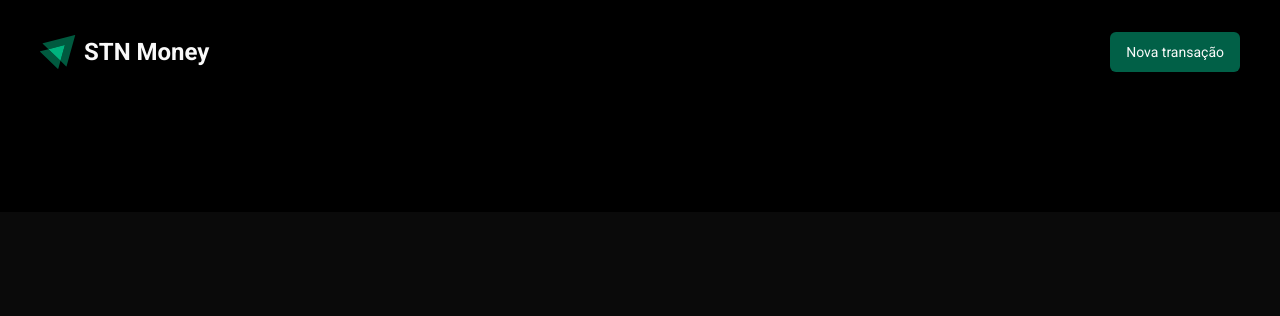
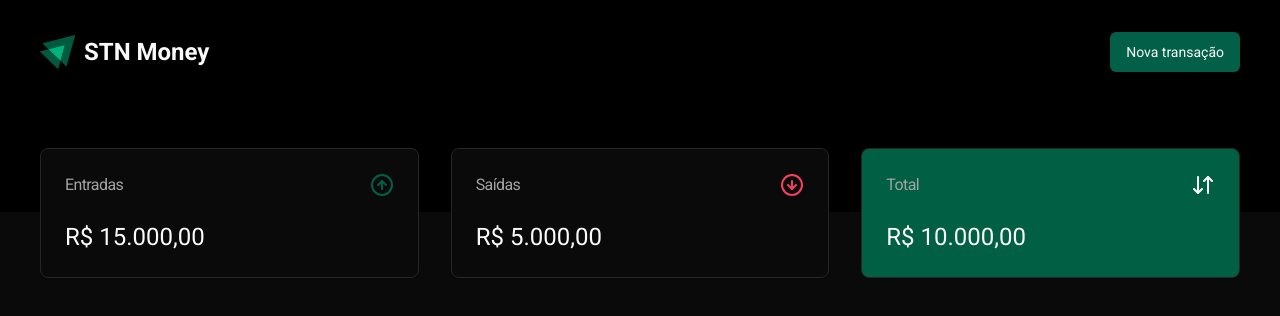
Before and after one commit to steniomoreira/stn-money, a Next.js app: page /transactions in a window 1280 px wide. Shown: the top 316 px of the page. Built offline with nearby package versions, Linux system fonts and the light colour scheme.

Commit message:
feat: add card info component and format currency util

```diff
--- a/src/app/layout.tsx
+++ b/src/app/layout.tsx
@@ -20,7 +20,7 @@ export default function RootLayout({
 }>) {
   return (
     <html lang="pt-br">
-      <body className={`${roboto.className} antialiased dark`}>{children}</body>
+      <body className={`${roboto.className} dark antialiased`}>{children}</body>
     </html>
   );
 }
--- /dev/null
+++ b/src/app/transactions/components/card-info.tsx
@@ -0,0 +1,29 @@
+import { ReactNode } from "react";
+
+import { Card, CardContent, CardHeader, CardTitle } from "@/components/ui/card";
+import { formatCurrency } from "@/utils/formatter";
+
+interface ICardInfoProps {
+  title: string;
+  icon: ReactNode;
+  amount: number;
+  className?: string;
+}
+
+function CardInfo({ title, icon, amount, className }: ICardInfoProps) {
+  return (
+    <Card className={className}>
+      <CardHeader>
+        <CardTitle className="flex items-center justify-between">
+          <p className="text-muted-foreground text-base font-normal">{title}</p>
+          {icon}
+        </CardTitle>
+      </CardHeader>
+      <CardContent>
+        <p className="text-2xl">{formatCurrency(amount)}</p>
+      </CardContent>
+    </Card>
+  );
+}
+
+export default CardInfo;
--- a/src/components/header.tsx
+++ b/src/app/transactions/components/header-transactions.tsx
@@ -1,8 +1,8 @@
 import Image from "next/image";
 
-import { Button } from "./ui/button";
+import { Button } from "@/components/ui/button";
 
-function Header() {
+function HeaderTransactions() {
   return (
     <header className="h-[212px] bg-black p-4 pt-8">
       <div className="m-auto flex max-w-[1200px] items-center justify-between">
@@ -23,4 +23,4 @@ function Header() {
   );
 }
 
-export default Header;
+export default HeaderTransactions;
--- a/src/app/transactions/page.tsx
+++ b/src/app/transactions/page.tsx
@@ -1,7 +1,37 @@
-import Header from "@/components/header";
+import { ArrowDownUp, CircleArrowDown, CircleArrowUp } from "lucide-react";
+
+import CardInfo from "./components/card-info";
+import HeaderTransactions from "./components/header-transactions";
 
 function TransactionsPage() {
-  return <Header />;
+  return (
+    <>
+      <HeaderTransactions />
+
+      <main>
+        <div className="m-auto flex max-w-[1200px] flex-col">
+          <div className="-mt-16 grid grid-cols-3 gap-8">
+            <CardInfo
+              title="Entradas"
+              icon={<CircleArrowUp className="text-green_stn" />}
+              amount={15000}
+            />
+            <CardInfo
+              title="Saídas"
+              icon={<CircleArrowDown className="text-rose-500" />}
+              amount={5000}
+            />
+            <CardInfo
+              title="Total"
+              icon={<ArrowDownUp />}
+              amount={10000}
+              className="bg-green_stn"
+            />
+          </div>
+        </div>
+      </main>
+    </>
+  );
 }
 
 export default TransactionsPage;
--- /dev/null
+++ b/src/components/ui/card.tsx
@@ -0,0 +1,86 @@
+import * as React from "react";
+
+import { cn } from "@/lib/utils";
+
+const Card = React.forwardRef<
+  HTMLDivElement,
+  React.HTMLAttributes<HTMLDivElement>
+>(({ className, ...props }, ref) => (
+  <div
+    ref={ref}
+    className={cn(
+      "bg-card text-card-foreground rounded-lg border shadow-sm",
+      className,
+    )}
+    {...props}
+  />
+));
+Card.displayName = "Card";
+
+const CardHeader = React.forwardRef<
+  HTMLDivElement,
+  React.HTMLAttributes<HTMLDivElement>
+>(({ className, ...props }, ref) => (
+  <div
+    ref={ref}
+    className={cn("flex flex-col space-y-1.5 p-6", className)}
+    {...props}
+  />
+));
+CardHeader.displayName = "CardHeader";
+
+const CardTitle = React.forwardRef<
+  HTMLDivElement,
+  React.HTMLAttributes<HTMLDivElement>
+>(({ className, ...props }, ref) => (
+  <div
+    ref={ref}
+    className={cn(
+      "text-2xl font-semibold leading-none tracking-tight",
+      className,
+    )}
+    {...props}
+  />
+));
+CardTitle.displayName = "CardTitle";
+
+const CardDescription = React.forwardRef<
+  HTMLDivElement,
+  React.HTMLAttributes<HTMLDivElement>
+>(({ className, ...props }, ref) => (
+  <div
+    ref={ref}
+    className={cn("text-muted-foreground text-sm", className)}
+    {...props}
+  />
+));
+CardDescription.displayName = "CardDescription";
+
+const CardContent = React.forwardRef<
+  HTMLDivElement,
+  React.HTMLAttributes<HTMLDivElement>
+>(({ className, ...props }, ref) => (
+  <div ref={ref} className={cn("p-6 pt-0", className)} {...props} />
+));
+CardContent.displayName = "CardContent";
+
+const CardFooter = React.forwardRef<
+  HTMLDivElement,
+  React.HTMLAttributes<HTMLDivElement>
+>(({ className, ...props }, ref) => (
+  <div
+    ref={ref}
+    className={cn("flex items-center p-6 pt-0", className)}
+    {...props}
+  />
+));
+CardFooter.displayName = "CardFooter";
+
+export {
+  Card,
+  CardContent,
+  CardDescription,
+  CardFooter,
+  CardHeader,
+  CardTitle,
+};
--- /dev/null
+++ b/src/utils/formatter.ts
@@ -0,0 +1,6 @@
+export const formatCurrency = (value: number) => {
+  return new Intl.NumberFormat("pt-BR", {
+    style: "currency",
+    currency: "BRL",
+  }).format(value);
+};
--- a/tailwind.config.ts
+++ b/tailwind.config.ts
@@ -11,54 +11,54 @@ export default {
   theme: {
     extend: {
       colors: {
-  			background: 'hsl(var(--background))',
-  			foreground: 'hsl(var(--foreground))',
+        background: "hsl(var(--background))",
+        foreground: "hsl(var(--foreground))",
         card: {
-  				DEFAULT: 'hsl(var(--card))',
-  				foreground: 'hsl(var(--card-foreground))'
+          DEFAULT: "hsl(var(--card))",
+          foreground: "hsl(var(--card-foreground))",
         },
         popover: {
-  				DEFAULT: 'hsl(var(--popover))',
-  				foreground: 'hsl(var(--popover-foreground))'
+          DEFAULT: "hsl(var(--popover))",
+          foreground: "hsl(var(--popover-foreground))",
         },
         primary: {
-  				DEFAULT: 'hsl(var(--primary))',
-  				foreground: 'hsl(var(--primary-foreground))'
+          DEFAULT: "hsl(var(--primary))",
+          foreground: "hsl(var(--primary-foreground))",
         },
         secondary: {
-  				DEFAULT: 'hsl(var(--secondary))',
-  				foreground: 'hsl(var(--secondary-foreground))'
+          DEFAULT: "hsl(var(--secondary))",
+          foreground: "hsl(var(--secondary-foreground))",
         },
         muted: {
-  				DEFAULT: 'hsl(var(--muted))',
-  				foreground: 'hsl(var(--muted-foreground))'
+          DEFAULT: "hsl(var(--muted))",
+          foreground: "hsl(var(--muted-foreground))",
         },
         accent: {
-  				DEFAULT: 'hsl(var(--accent))',
-  				foreground: 'hsl(var(--accent-foreground))'
+          DEFAULT: "hsl(var(--accent))",
+          foreground: "hsl(var(--accent-foreground))",
         },
         destructive: {
-  				DEFAULT: 'hsl(var(--destructive))',
-  				foreground: 'hsl(var(--destructive-foreground))'
+          DEFAULT: "hsl(var(--destructive))",
+          foreground: "hsl(var(--destructive-foreground))",
         },
-  			border: 'hsl(var(--border))',
-  			input: 'hsl(var(--input))',
-  			ring: 'hsl(var(--ring))',
+        border: "hsl(var(--border))",
+        input: "hsl(var(--input))",
+        ring: "hsl(var(--ring))",
         chart: {
-  				'1': 'hsl(var(--chart-1))',
-  				'2': 'hsl(var(--chart-2))',
-  				'3': 'hsl(var(--chart-3))',
-  				'4': 'hsl(var(--chart-4))',
-  				'5': 'hsl(var(--chart-5))'
+          "1": "hsl(var(--chart-1))",
+          "2": "hsl(var(--chart-2))",
+          "3": "hsl(var(--chart-3))",
+          "4": "hsl(var(--chart-4))",
+          "5": "hsl(var(--chart-5))",
         },
-				green_stn: '#015F43'
+        green_stn: "#015F43",
       },
       borderRadius: {
-  			lg: 'var(--radius)',
-  			md: 'calc(var(--radius) - 2px)',
-  			sm: 'calc(var(--radius) - 4px)'
-  		}
-  	}
+        lg: "var(--radius)",
+        md: "calc(var(--radius) - 2px)",
+        sm: "calc(var(--radius) - 4px)",
+      },
+    },
   },
   plugins: [tailwindcssAnimate],
 } satisfies Config;
```
Also changed, not shown: src/app/globals.css (+2 -8 lines). Lines whose indentation alone changed are shown as unchanged.
